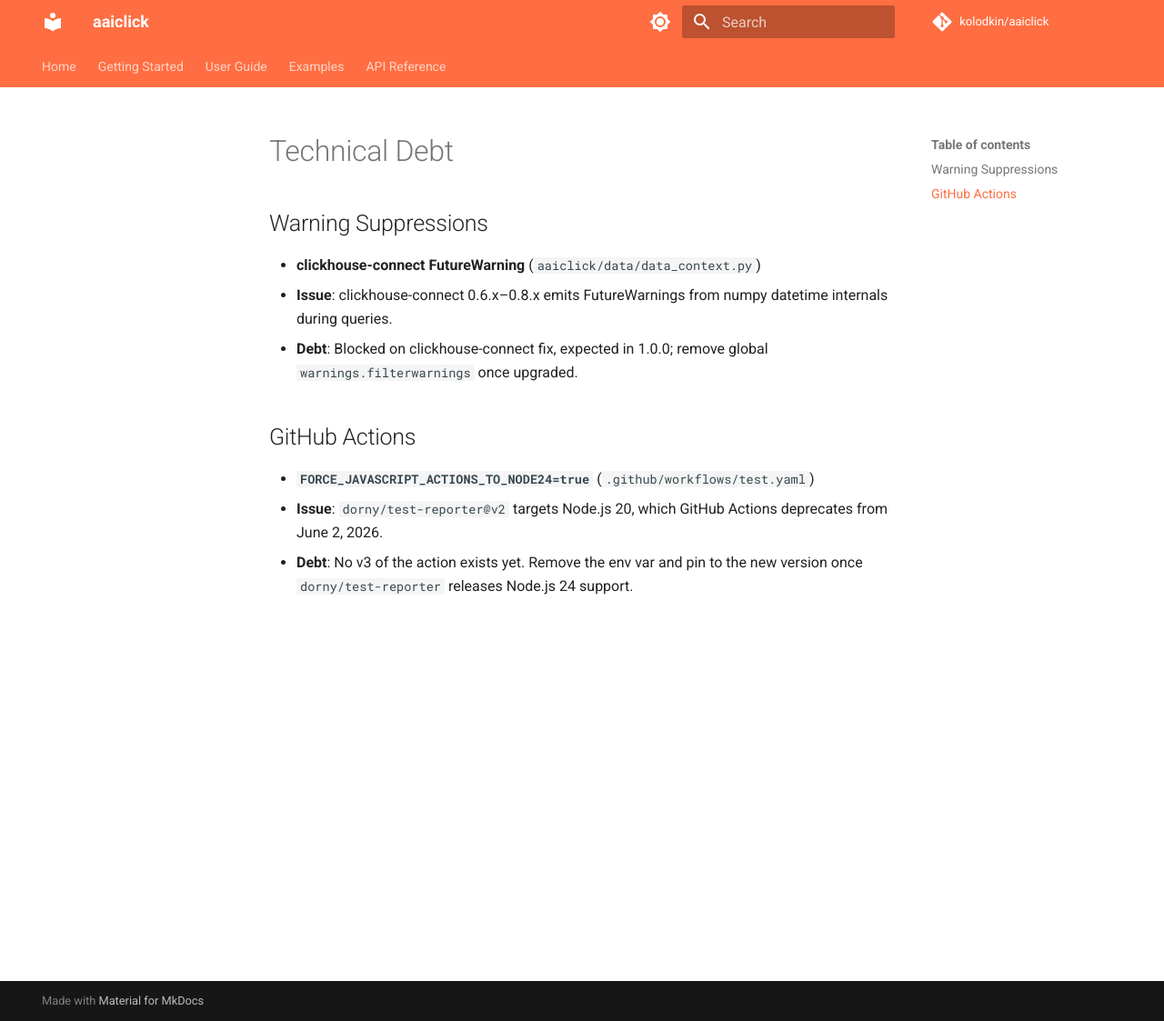
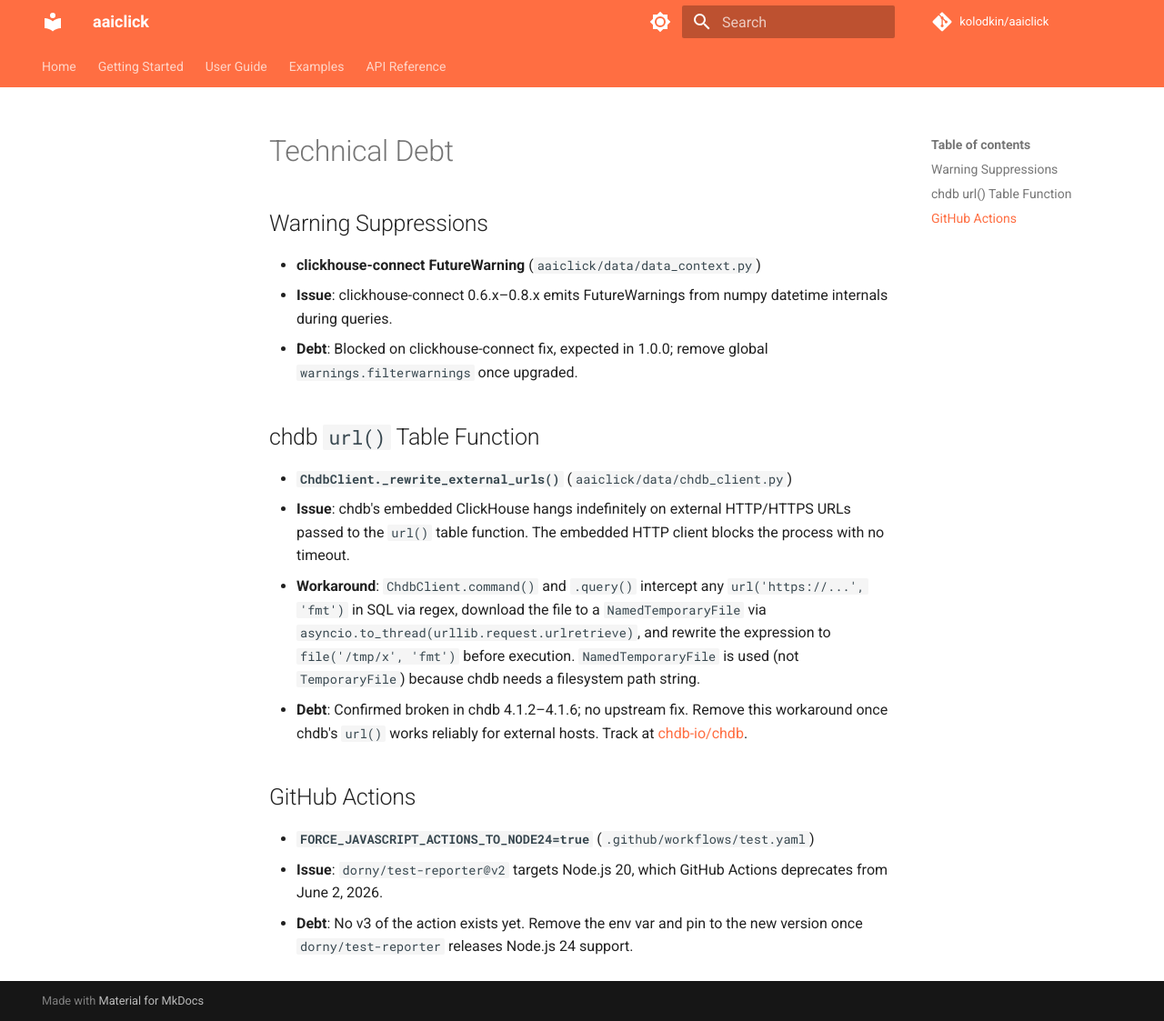
Before and after one commit to kolodkin/aaiclick, an MkDocs documentation site: the page built from docs/technical_debt.md, in a window 1280 px wide and 1123 px high. Shown: the whole window at 91% size. Built offline with MkDocs 1.6.1 and Material for MkDocs 9.7.7, drawn with Linux system fonts in a browser that asks for light colours; comment, search, counter and statistics services are not loaded.

Commit message:
docs: document chdb url() workaround in technical_debt.md

```diff
--- a/docs/technical_debt.md
+++ b/docs/technical_debt.md
@@ -6,6 +6,13 @@
   - **Issue**: clickhouse-connect 0.6.x–0.8.x emits FutureWarnings from numpy datetime internals during queries.
   - **Debt**: Blocked on clickhouse-connect fix, expected in 1.0.0; remove global `warnings.filterwarnings` once upgraded.
 
+## chdb `url()` Table Function
+
+- **`ChdbClient._rewrite_external_urls()`** (`aaiclick/data/chdb_client.py`)
+  - **Issue**: chdb's embedded ClickHouse hangs indefinitely on external HTTP/HTTPS URLs passed to the `url()` table function. The embedded HTTP client blocks the process with no timeout.
+  - **Workaround**: `ChdbClient.command()` and `.query()` intercept any `url('https://...', 'fmt')` in SQL via regex, download the file to a `NamedTemporaryFile` via `asyncio.to_thread(urllib.request.urlretrieve)`, and rewrite the expression to `file('/tmp/x', 'fmt')` before execution. `NamedTemporaryFile` is used (not `TemporaryFile`) because chdb needs a filesystem path string.
+  - **Debt**: Confirmed broken in chdb 4.1.2–4.1.6; no upstream fix. Remove this workaround once chdb's `url()` works reliably for external hosts. Track at [chdb-io/chdb](https://github.com/chdb-io/chdb).
+
 ## GitHub Actions
 
 - **`FORCE_JAVASCRIPT_ACTIONS_TO_NODE24=true`** (`.github/workflows/test.yaml`)
```
